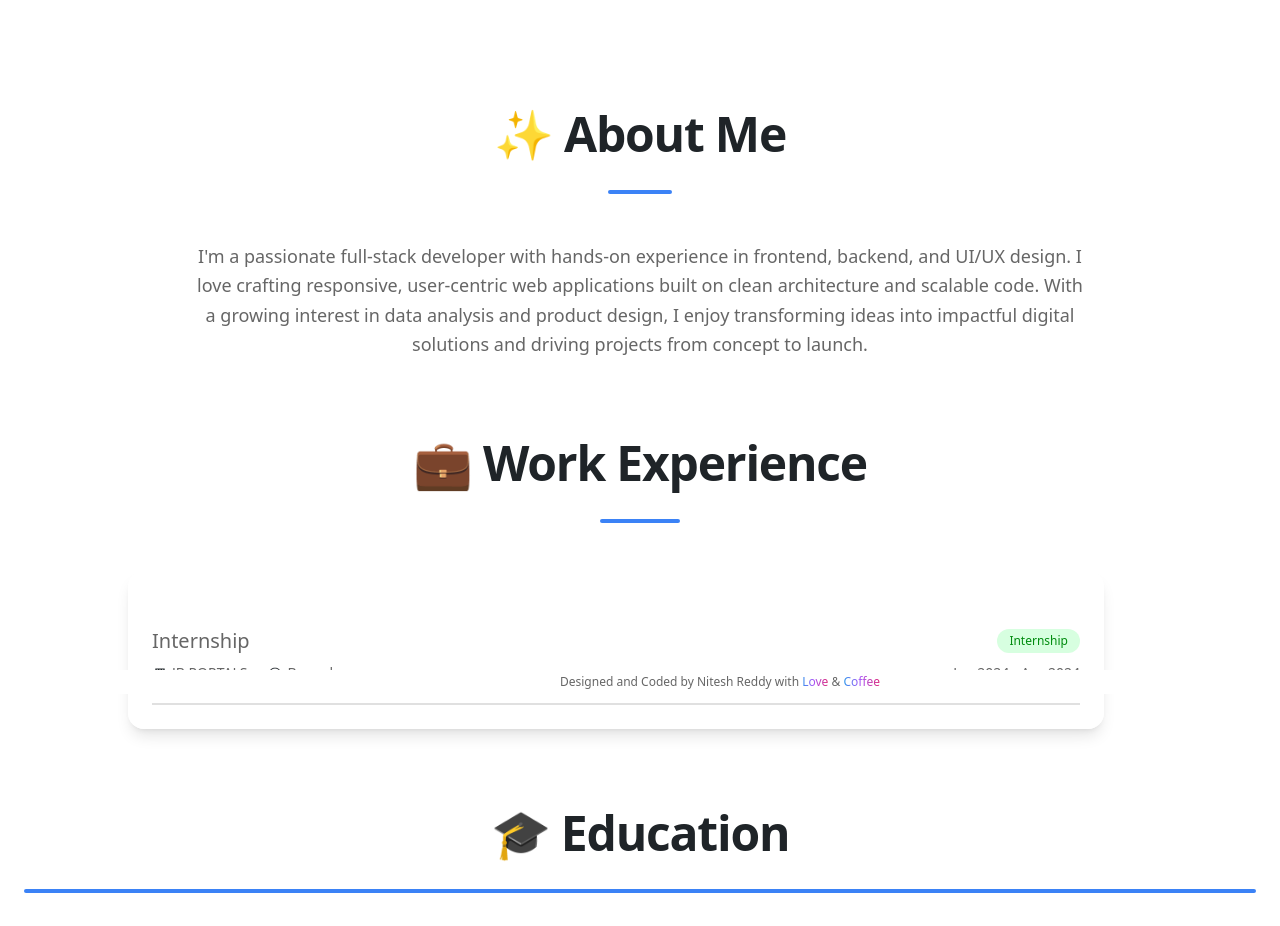
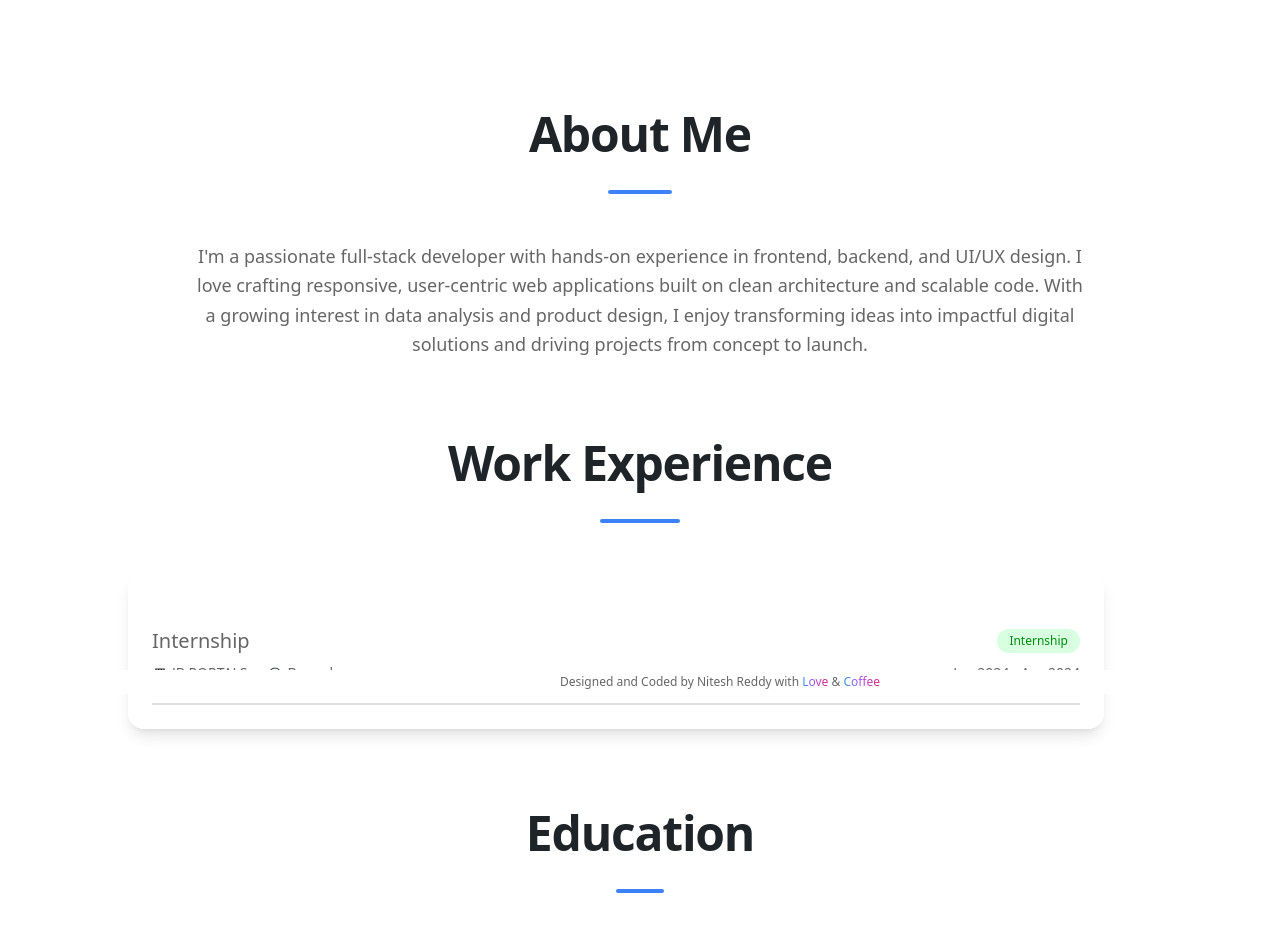
Before and after one commit to PanatiNitesh/Portfolio, a React (Create React App) app in the folder myself/: page /about in a window 1280 px wide. Shown: the part 106-1032 px from the top of the page. Built offline with nearby package versions, Linux system fonts and the light colour scheme.

Commit message:
updated code

```diff
--- a/myself/src/Pages/About.js
+++ b/myself/src/Pages/About.js
@@ -9,7 +9,7 @@ function About() {
       <section className="mb-20">
         <div className="max-w-4xl mx-auto">
           <h1 className="text-4xl md:text-5xl font-extrabold text-center text-dark-heading dark:text-light-heading mb-8 tracking-tight">
-            ✨ About Me
+            About Me
           </h1>
           <div className="w-16 h-1 bg-blue-500 mx-auto mb-12 rounded-full"></div>
           <p className="text-lg text-content text-center leading-relaxed">
@@ -22,7 +22,7 @@ function About() {
       <section className="mb-20">
         <div className="text-center mb-12">
           <h1 className="text-4xl md:text-5xl font-extrabold text-dark-heading dark:text-light-heading mb-8 tracking-tight">
-            💼 Work Experience
+            Work Experience
           </h1>
           <div className="w-20 h-1 bg-blue-500 mx-auto rounded-full"></div>
         </div>
@@ -54,9 +54,9 @@ function About() {
       <section>
         <div className="text-center mb-12">
           <h1 className="text-4xl md:text-5xl font-extrabold text-dark-heading dark:text-light-heading mb-8 tracking-tight">
-            🎓 Education
+            Education
           </h1>
-          <div className="w-18 h-1 bg-blue-500 mx-auto rounded-full"></div>
+          <div className="w-12 h-1 bg-blue-500 mx-auto rounded-full"></div>
         </div>
 
         <div className="max-w-4xl mx-auto">
```
